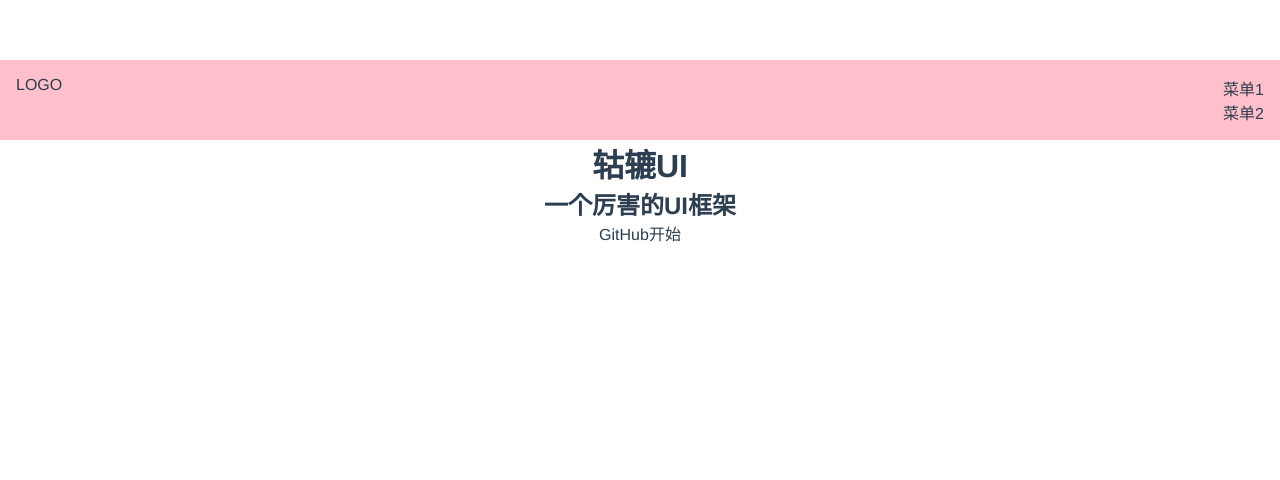
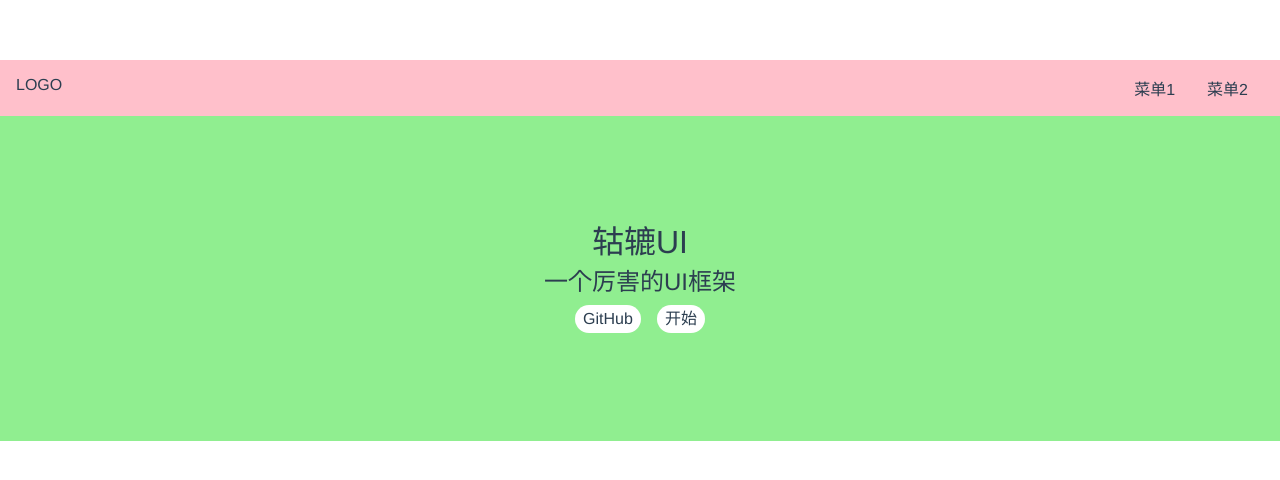
Before and after one commit to Fendi-web/gulu-ui-1, a Vue app: page / in a window 1280 px wide. Shown: the top 480 px of the page. Built offline with nearby package versions, Linux system fonts and the light colour scheme.

Commit message:
aside css1

```diff
--- /dev/null
+++ b/src/components/Topnav.vue
@@ -0,0 +1,33 @@
+<template>
+  <div class="topnav">
+    <div class="logo">LOGO</div>
+    <ul class="menu">
+      <li>菜单1</li>
+      <li>菜单2</li>
+    </ul>
+  </div>
+</template>
+<script lang="ts">
+export default {
+
+}
+</script>
+<style lang="scss" scoped>
+.topnav {
+  background: pink;
+  display: flex;
+  padding: 16px;
+  > .logo {
+    max-width: 6em;
+    margin-right: auto;
+  }
+  > .menu {
+    display: flex;
+    white-space: nowrap;
+    flex-wrap: nowrap;
+    > li {
+      margin: 0 1em;
+    }
+  }
+}
+</style>
--- a/src/index.scss
+++ b/src/index.scss
@@ -12,7 +12,11 @@
   color: inherit;
   &:hover {
     border-bottom: 1px solid;
+    cursor:pointer;
   }
+}
+h1,h2,h3,h4,h5,h6{
+  font-weight: normal;
 }
 
 #app {
@@ -23,3 +27,8 @@
   color: #2c3e50;
   margin-top: 60px;
 }
+
+body {
+  font-size: 16px;
+  font-family: -apple-system, "Noto Sans", "Helvetica Neue", Helvetica, "Nimbus Sans L", Arial, "Liberation Sans", "PingFang SC", "Hiragino Sans GB", "Noto Sans CJK SC", "Source Han Sans SC", "Source Han Sans CN", "Microsoft YaHei", "Wenquanyi Micro Hei", "WenQuanYi Zen Hei", "ST Heiti", SimHei, "WenQuanYi Zen Hei Sharp", sans-serif;
+}
--- a/src/views/Doc.vue
+++ b/src/views/Doc.vue
@@ -1,12 +1,49 @@
 <template>
     <div>
-        <div class="topnav">
-            <div class="logo"></div>
-            <div class="menu"></div>
-        </div>
+        <Topnav/>
         <div class="content">
-            <aside>边栏</aside>
+            <aside>
+        <h2>组件列表</h2>
+        <ol>
+          <li>
+            <router-link to="/doc/swich">Switch 组件</router-link>
+          </li>
+          <li>
+            <router-link to="/doc/button">Button 组件</router-link>
+          </li>
+          <li>
+            <router-link to="/doc/dialog">Dialog 组件</router-link>
+          </li>
+          <li>
+            <router-link to="/doc/tabs">Tabs 组件</router-link>
+          </li>
+        </ol>
+      </aside>
             <main>主内容</main>
         </div>
     </div>
 </template>
+<script lang="ts">
+import Topnav from '../components/Topnav.vue'
+export default {
+  components: {Topnav}
+}
+</script>
+<style lang="scss" scoped>
+aside {
+  background: lightblue;
+  width: 150px;
+  padding: 16px;
+  position: fixed;
+  top: 0;
+  left: 0;
+  > h2 {
+    margin-bottom: 4px;
+  }
+  > ol {
+    > li {
+      padding: 4px 0;
+    }
+  }
+}
+</style>
--- a/src/views/Home.vue
+++ b/src/views/Home.vue
@@ -1,39 +1,43 @@
 <template>
     <div>
-        <div class="topnav">
-            <div class="logo">LOGO</div>
-            <div class="menu">
-            <ul>
-                <li>菜单1</li>
-                <li>菜单2</li>
-            </ul>
-            </div>
-        </div>
+        <Topnav/>
         <div class="banner">
             <h1>轱辘UI</h1>
             <h2>一个厉害的UI框架</h2>
             <p class="actions">
-                <a>GitHub</a>
-                <a>开始</a>
+                <a href="https://github.com">GitHub</a>
+        <router-link to="/doc">开始</router-link>
             </p>
         </div>
     </div>
 </template>
+<script>
+import Topnav from '../components/Topnav.vue'
+
+export default {
+   components:{Topnav}
+}
+</script>
+
 <style lang="scss" scoped>
-.topnav {
-  background: pink;
+.banner {
+  padding: 100px 0;
   display: flex;
-  padding: 16px;
-  > .logo {
-    max-width: 6em;
-    margin-right: auto;
-  }
-  > .menu {
-    display: flex;
-    white-space: nowrap;
-    flex-wrap: nowrap;
-    > li {
-      margin: 0 1em;
+  justify-content: center;
+  align-items: center;
+  flex-direction: column;
+  background: lightgreen;
+  > .actions{
+    padding: 8px 0;
+    a {
+      margin:0 8px;
+      background: #fff;
+      display: inline-block;
+      $h: 28px;
+      height: $h;
+      line-height: $h;
+      border-radius: $h/2;
+      padding: 0 8px;
     }
   }
 }
```
